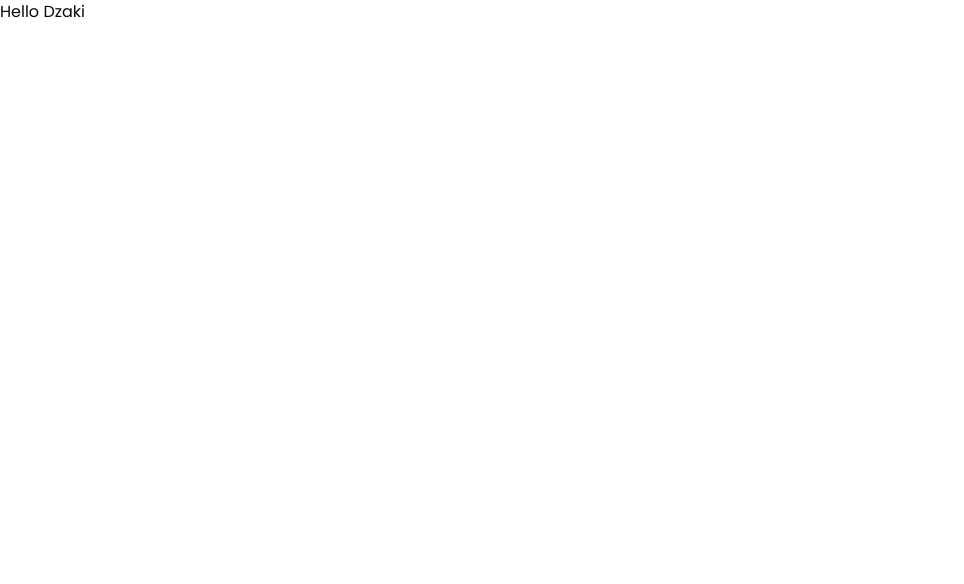
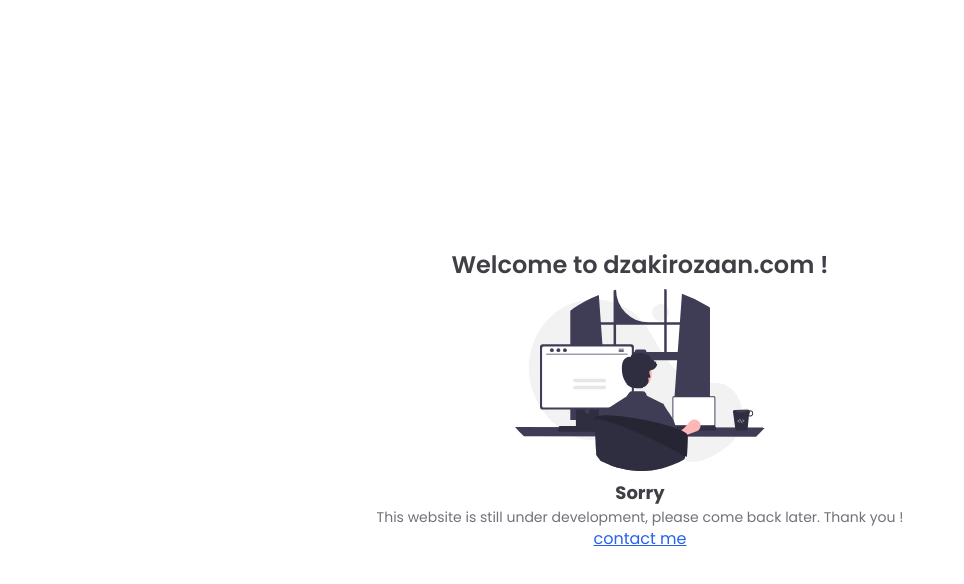
Before and after one commit to dzakirz/dzakirozaan, a Next.js app: page / in a window 1280 px wide. Shown: the top 584 px of the page, without its empty margins (0-964 px from the left). Built offline with nearby package versions, Linux system fonts and the light colour scheme.

Commit message:
create development info page

```diff
--- a/src/app/page.tsx
+++ b/src/app/page.tsx
@@ -1,7 +1,31 @@
+import Image from 'next/image'
+
 export default function Home() {
   return (
-    <div>
-      <h1>Hello Dzaki</h1>
-    </div>
+    <main className="min-h-screen flex flex-col justify-center items-center">
+      <h1 className="text-xl md:text-2xl text-zinc-700 font-semibold">
+        Welcome to dzakirozaan.com !
+      </h1>
+      <Image
+        className="mt-2"
+        src="/development.svg"
+        alt="Under Construction"
+        width={250}
+        height={100}
+        priority
+      />
+      <h1 className="text-lg md:text:xl text-zinc-700 font-bold mt-2">Sorry</h1>
+      <p className="text-sm md:tex-base text-zinc-500 text-center">
+        This website is still under development, please come back later. Thank
+        you !
+      </p>
+      <a
+        className="text-blue-600 underline"
+        href="https://wa.me/6283154641298"
+        target="_blank"
+      >
+        contact me
+      </a>
+    </main>
   )
 }
```
Also changed, not shown: public/development.svg (added).
